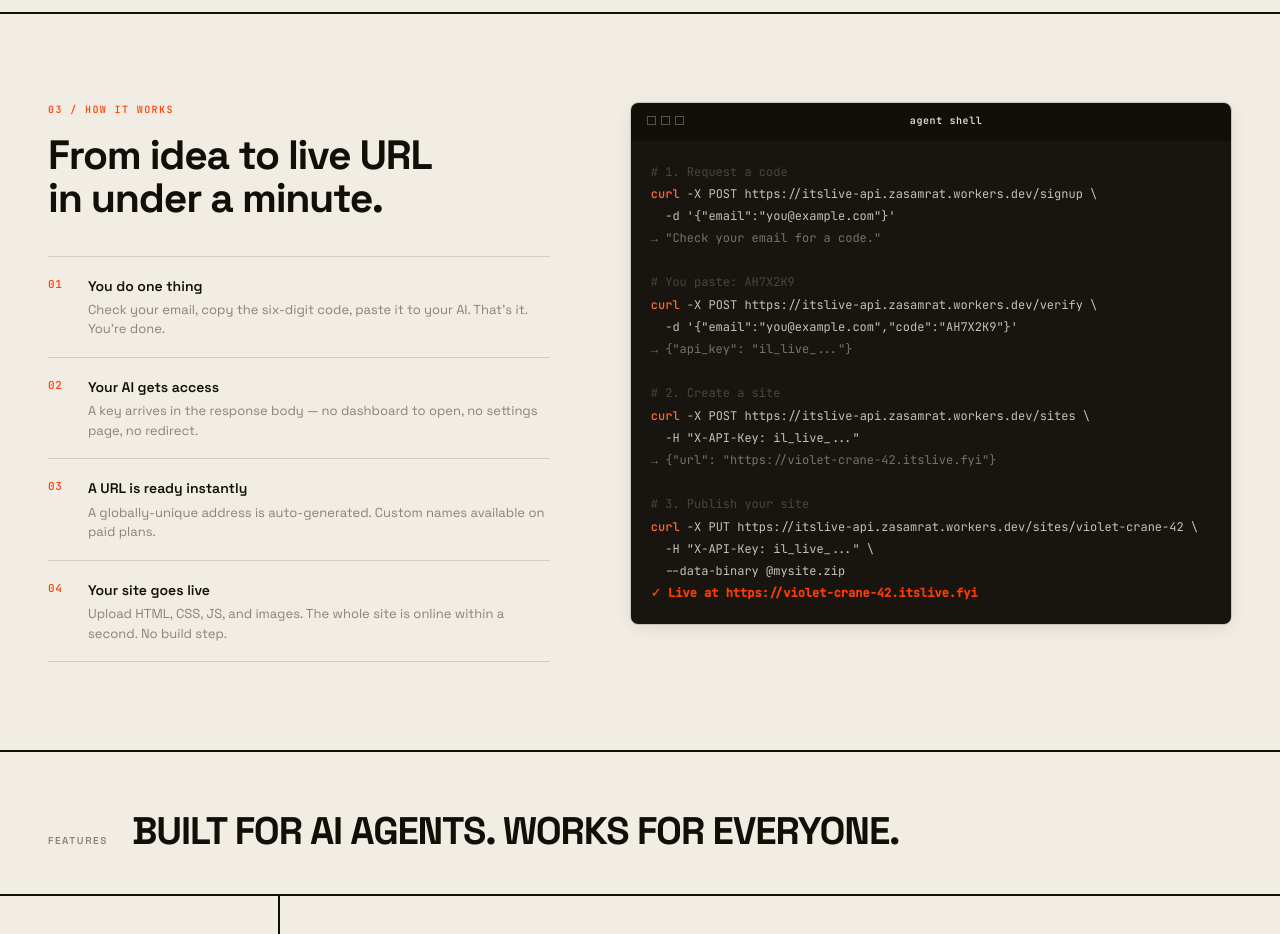
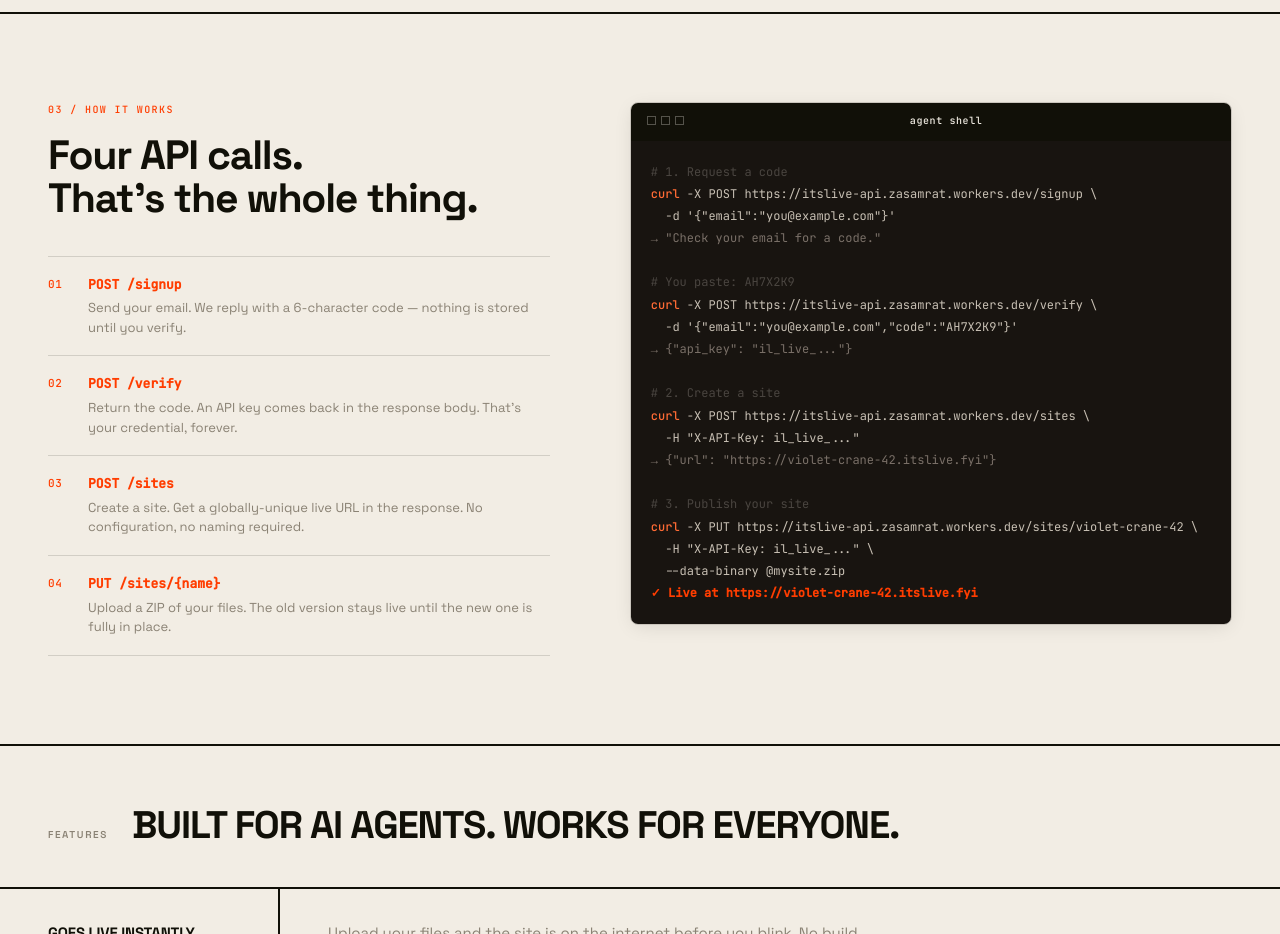
Before and after one commit to samratjha96/itslive, a website: page landing/index.html in a window 1280 px wide. Shown: the part 1660-2594 px from the top of the page. Drawn offline with Linux system fonts and the light colour scheme.

Commit message:
fix(landing): how-it-works steps rewritten as API flow, matching terminal

```diff
--- a/landing/index.html
+++ b/landing/index.html
@@ -291,7 +291,8 @@
       flex-shrink: 0; width: 22px; padding-top: 1px;
     }
     .how-step-content h3 {
-      font-size: 14px; font-weight: 600; margin-bottom: 3px;
+      font-size: 13px; font-weight: 600; margin-bottom: 3px;
+      font-family: var(--mono); color: var(--accent);
     }
     .how-step-content p { font-size: 13px; color: var(--muted); line-height: 1.5; margin: 0; }
     .how-terminal {
@@ -625,34 +626,34 @@ Follow the onboarding steps in the docs. Ask me for the verification code when p
   <div class="how-inner">
     <div>
       <div class="how-label">03 / How it works</div>
-      <h2>From idea to live URL<br>in under a minute.</h2>
+      <h2>Four API calls.<br>That's the whole thing.</h2>
       <div class="how-steps">
         <div class="how-step">
           <span class="how-step-num">01</span>
           <div class="how-step-content">
-            <h3>You do one thing</h3>
-            <p>Check your email, copy the six-digit code, paste it to your AI. That's it. You're done.</p>
+            <h3>POST /signup</h3>
+            <p>Send your email. We reply with a 6-character code — nothing is stored until you verify.</p>
           </div>
         </div>
         <div class="how-step">
           <span class="how-step-num">02</span>
           <div class="how-step-content">
-            <h3>Your AI gets access</h3>
-            <p>A key arrives in the response body — no dashboard to open, no settings page, no redirect.</p>
+            <h3>POST /verify</h3>
+            <p>Return the code. An API key comes back in the response body. That's your credential, forever.</p>
           </div>
         </div>
         <div class="how-step">
           <span class="how-step-num">03</span>
           <div class="how-step-content">
-            <h3>A URL is ready instantly</h3>
-            <p>A globally-unique address is auto-generated. Custom names available on paid plans.</p>
+            <h3>POST /sites</h3>
+            <p>Create a site. Get a globally-unique live URL in the response. No configuration, no naming required.</p>
           </div>
         </div>
         <div class="how-step">
           <span class="how-step-num">04</span>
           <div class="how-step-content">
-            <h3>Your site goes live</h3>
-            <p>Upload HTML, CSS, JS, and images. The whole site is online within a second. No build step.</p>
+            <h3>PUT /sites/{name}</h3>
+            <p>Upload a ZIP of your files. The old version stays live until the new one is fully in place.</p>
           </div>
         </div>
       </div>
```
